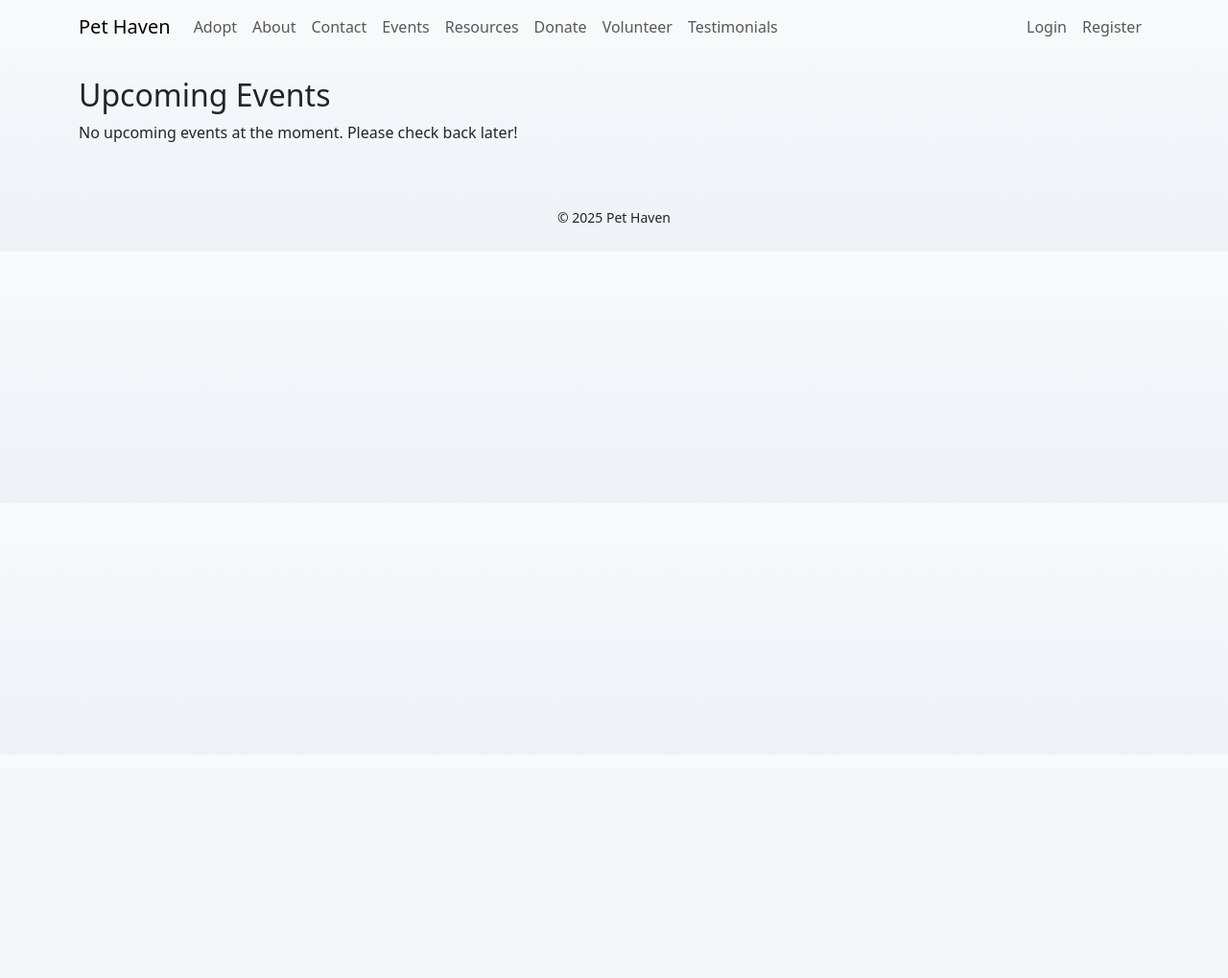
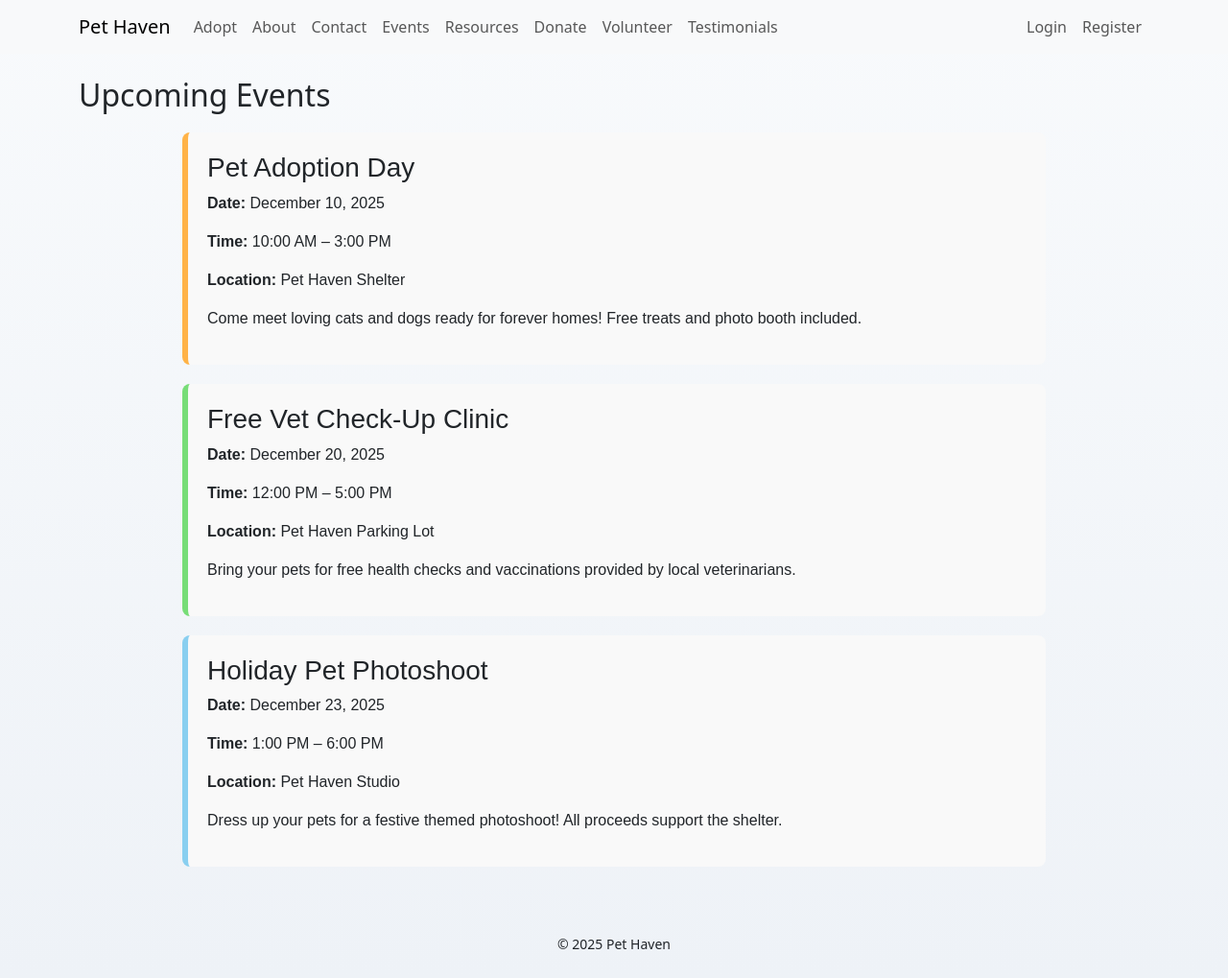
Before and after one commit to taziyahcharles/final-project-web-design, a PHP site: page /events.php in a window 1280 px wide. Shown: the whole page at 96% size. Before the commit the page ends 232 px from the top, so only its background shows below. Run offline with PHP 8.4, Linux system fonts and the light colour scheme; data that the repository does not hold is empty.

Commit message:
Update events.php

```diff
--- a/events.php
+++ b/events.php
@@ -5,23 +5,36 @@ include 'includes/header.php';
 
 <h2>Upcoming Events</h2>
 
-<?php
-// Fetch events from the database
-$events = $pdo->query('SELECT id, title, description, event_date FROM events ORDER BY event_date ASC')->fetchAll(PDO::FETCH_ASSOC);
+<section class="events-container" style="max-width: 900px; margin: 20px auto; font-family: Arial, sans-serif;">
 
-if ($events):
-?>
-    <ul class="list-group mb-4">
-        <?php foreach ($events as $event): ?>
-            <li class="list-group-item">
-                <h5><?= htmlspecialchars($event['title']) ?></h5>
-                <p><?= htmlspecialchars($event['description']) ?></p>
-                <small class="text-muted">Date: <?= date('F j, Y', strtotime($event['event_date'])) ?></small>
-            </li>
-        <?php endforeach; ?>
-    </ul>
-<?php else: ?>
-    <p>No upcoming events at the moment. Please check back later!</p>
-<?php endif; ?>
+    <!-- Event 1 -->
+    <div class="event-card" style="background: #f9f9f9; padding: 20px; margin-bottom: 20px; border-radius: 8px; border-left: 6px solid #ffb347;">
+        <h3 style="margin-top: 0;">Pet Adoption Day</h3>
+        <p><strong>Date:</strong> December 10, 2025</p>
+        <p><strong>Time:</strong> 10:00 AM – 3:00 PM</p>
+        <p><strong>Location:</strong> Pet Haven Shelter</p>
+        <p>Come meet loving cats and dogs ready for forever homes! Free treats and photo booth included.</p>
+    </div>
+
+    <!-- Event 2 -->
+    <div class="event-card" style="background: #f9f9f9; padding: 20px; margin-bottom: 20px; border-radius: 8px; border-left: 6px solid #77dd77;">
+        <h3 style="margin-top: 0;">Free Vet Check-Up Clinic</h3>
+        <p><strong>Date:</strong> December 20, 2025</p>
+        <p><strong>Time:</strong> 12:00 PM – 5:00 PM</p>
+        <p><strong>Location:</strong> Pet Haven Parking Lot</p>
+        <p>Bring your pets for free health checks and vaccinations provided by local veterinarians.</p>
+    </div>
+
+    <!-- Event 3 -->
+    <div class="event-card" style="background: #f9f9f9; padding: 20px; margin-bottom: 20px; border-radius: 8px; border-left: 6px solid #89cff0;">
+        <h3 style="margin-top: 0;">Holiday Pet Photoshoot</h3>
+        <p><strong>Date:</strong> December 23, 2025</p>
+        <p><strong>Time:</strong> 1:00 PM – 6:00 PM</p>
+        <p><strong>Location:</strong> Pet Haven Studio</p>
+        <p>Dress up your pets for a festive themed photoshoot! All proceeds support the shelter.</p>
+    </div>
+
+</section>
+
 
 <?php include 'includes/footer.php'; ?>
```
